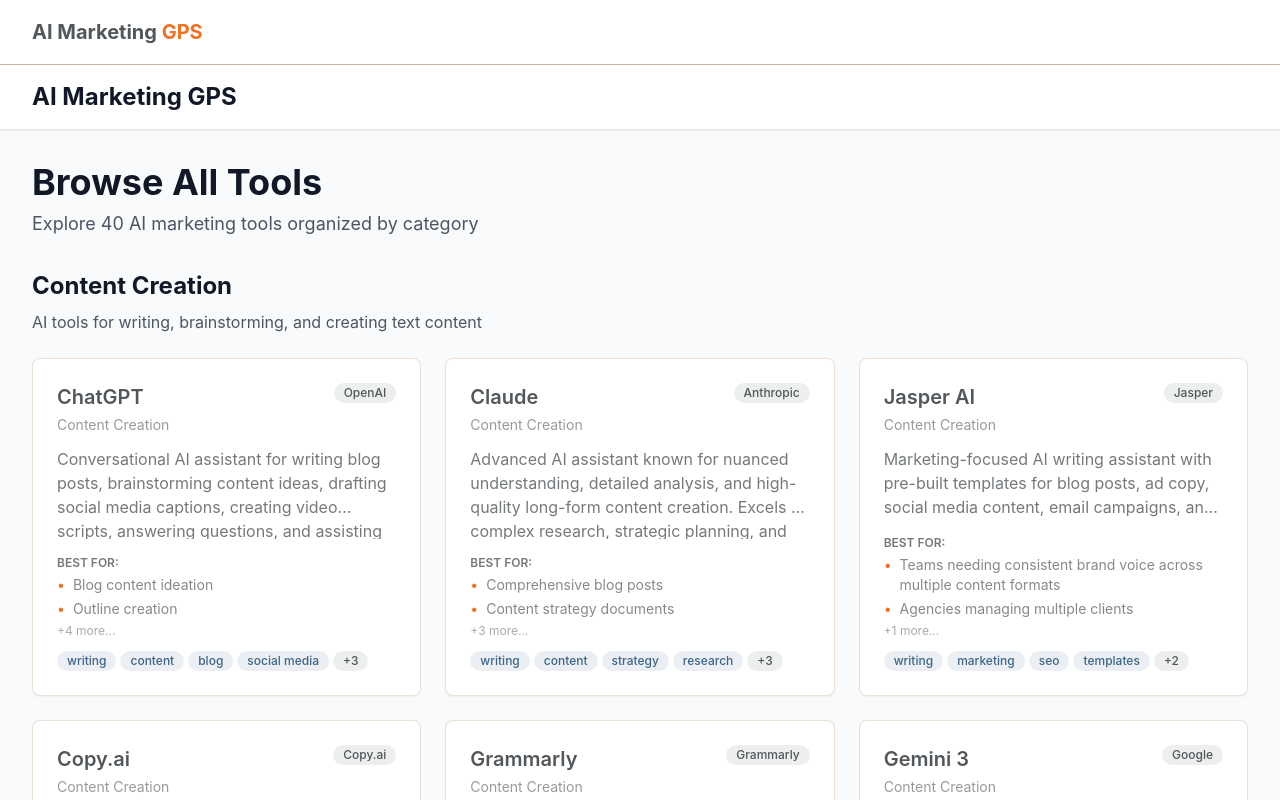
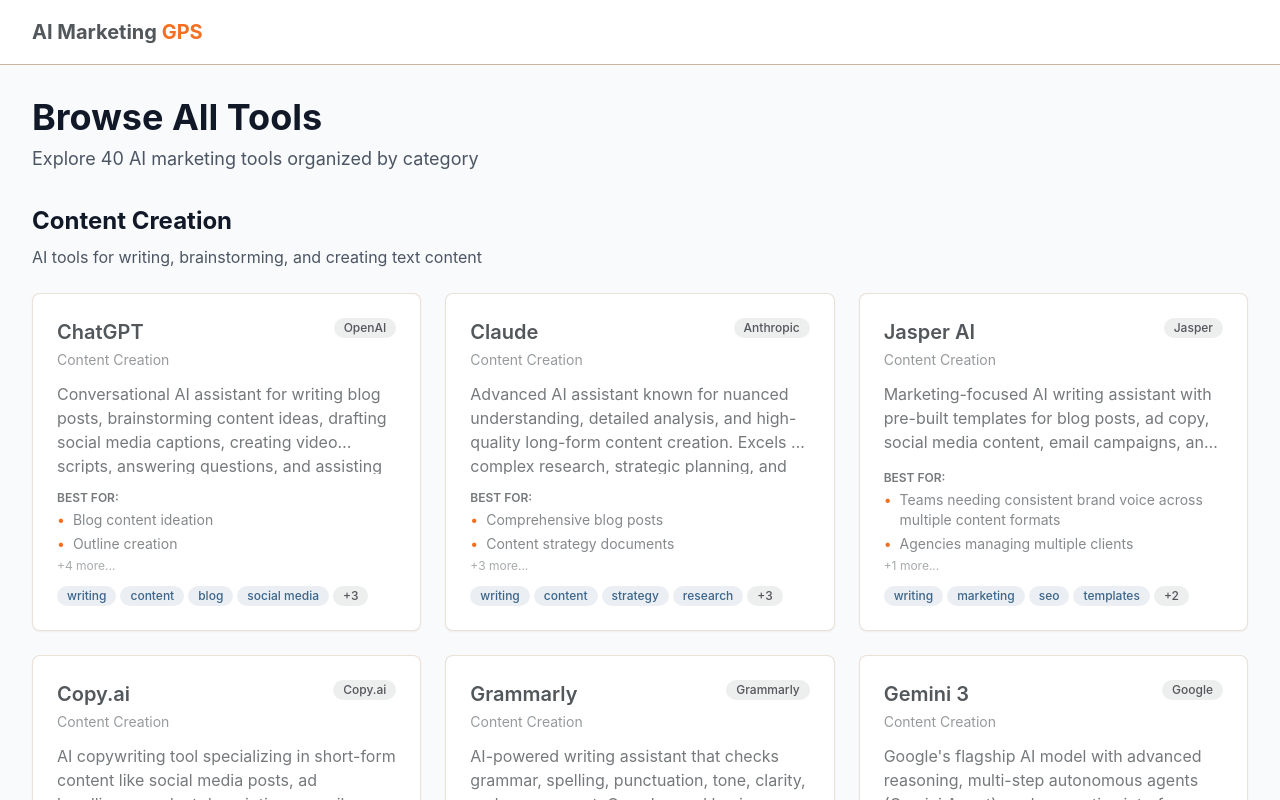
Before and after one commit to lonnierod-ai/ai-marketing-gps, a Next.js app: page /tools in a window 1280 px wide. Shown: the top 800 px of the page. Built offline with nearby package versions, Linux system fonts and the light colour scheme.

Commit message:
Fix: Remove duplicate 'AI Marketing GPS' headers from all pages
- Removed duplicate header sections from 6 page files
- layout.tsx already provides the main header for all pages
- Each page now shows only ONE header at the top

```diff
--- a/src/app/about/page.tsx
+++ b/src/app/about/page.tsx
@@ -3,14 +3,7 @@ import Link from "next/link";
 export default function AboutPage() {
   return (
     <div className="min-h-screen bg-gray-50">
-      {/* Header */}
-      <header className="border-b bg-white shadow-sm">
-        <div className="max-w-7xl mx-auto px-4 sm:px-6 lg:px-8 py-4">
-          <Link href="/" className="text-2xl font-bold text-gray-900">
-            AI Marketing GPS
-          </Link>
-        </div>
-      </header>
+      {/* REMOVED DUPLICATE HEADER - layout.tsx already has the main header */}
 
       <main className="max-w-4xl mx-auto px-4 sm:px-6 lg:px-8 py-12">
         <h1 className="text-4xl font-bold text-gray-900 mb-6">
--- a/src/app/search/page.tsx
+++ b/src/app/search/page.tsx
@@ -62,14 +62,7 @@ function SearchPageInner() {
 
   return (
     <div className="min-h-screen bg-gray-50">
-      {/* Header */}
-      <header className="border-b bg-white shadow-sm">
-        <div className="max-w-7xl mx-auto px-4 sm:px-6 lg:px-8 py-3 sm:py-4">
-          <Link href="/" className="text-lg sm:text-xl lg:text-2xl font-bold text-gray-900">
-            AI Marketing GPS
-          </Link>
-        </div>
-      </header>
+      {/* REMOVED DUPLICATE HEADER - layout.tsx already has the main header */}
 
       <main className="max-w-7xl mx-auto px-4 sm:px-6 lg:px-8 py-4 sm:py-6 lg:py-8">
         {/* Search Bar */}
--- a/src/app/tools/page.tsx
+++ b/src/app/tools/page.tsx
@@ -2,6 +2,7 @@ import Link from "next/link";
 import { getAllTools } from "@/lib/data/tools";
 import { TOOL_CATEGORIES } from "@/lib/data/categories";
 import ToolCard from "@/components/tools/ToolCard";
+
 const toolsJsonLd = {
   "@context": "https://schema.org",
   "@type": "CollectionPage",
@@ -38,14 +39,7 @@ export default function ToolsPage() {
       />
 
       <div className="min-h-screen bg-gray-50">
-      {/* Header */}
-      <header className="border-b bg-white shadow-sm">
-        <div className="max-w-7xl mx-auto px-4 sm:px-6 lg:px-8 py-4">
-          <Link href="/" className="text-2xl font-bold text-gray-900">
-            AI Marketing GPS
-          </Link>
-        </div>
-      </header>
+        {/* REMOVED DUPLICATE HEADER - layout.tsx already has the main header */}
 
         <main className="max-w-7xl mx-auto px-4 sm:px-6 lg:px-8 py-8">
           <div className="mb-8">
```
Lines whose indentation alone changed are shown as unchanged.
